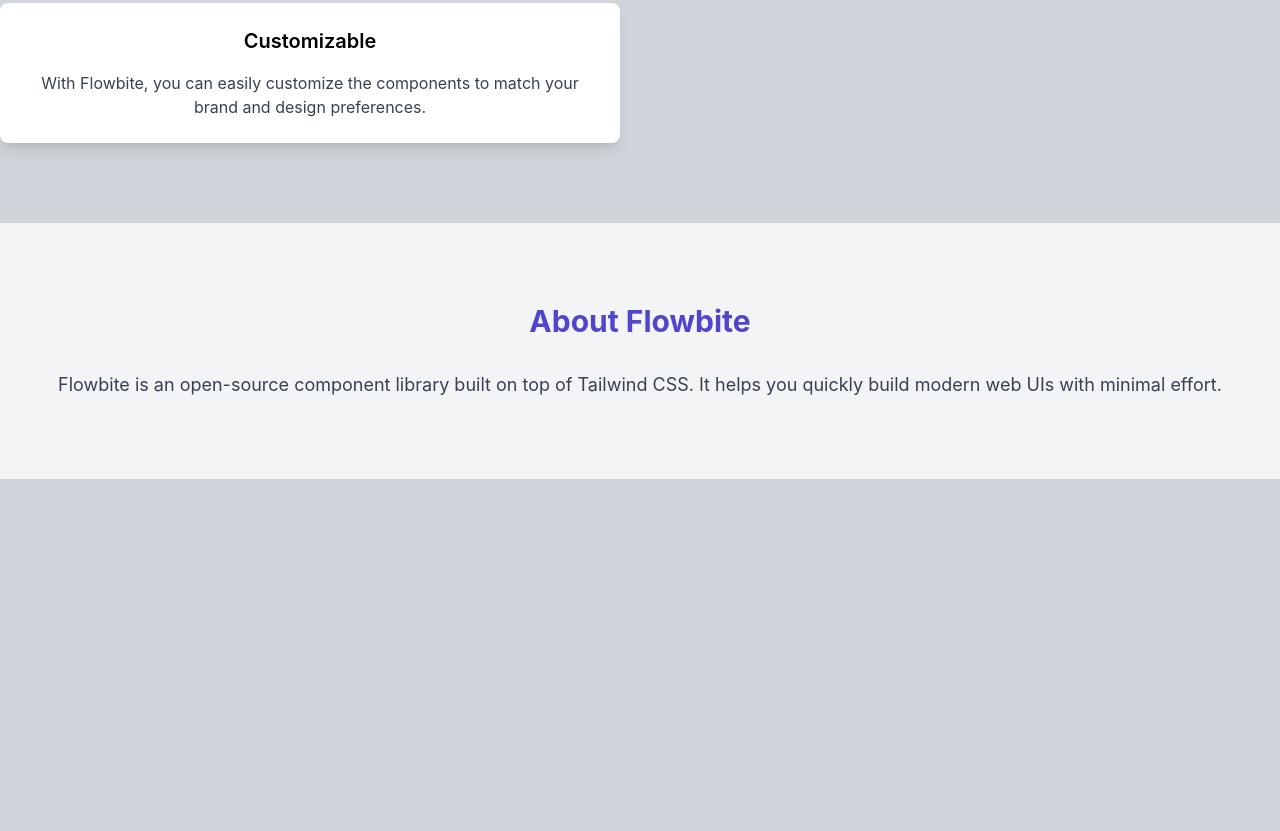
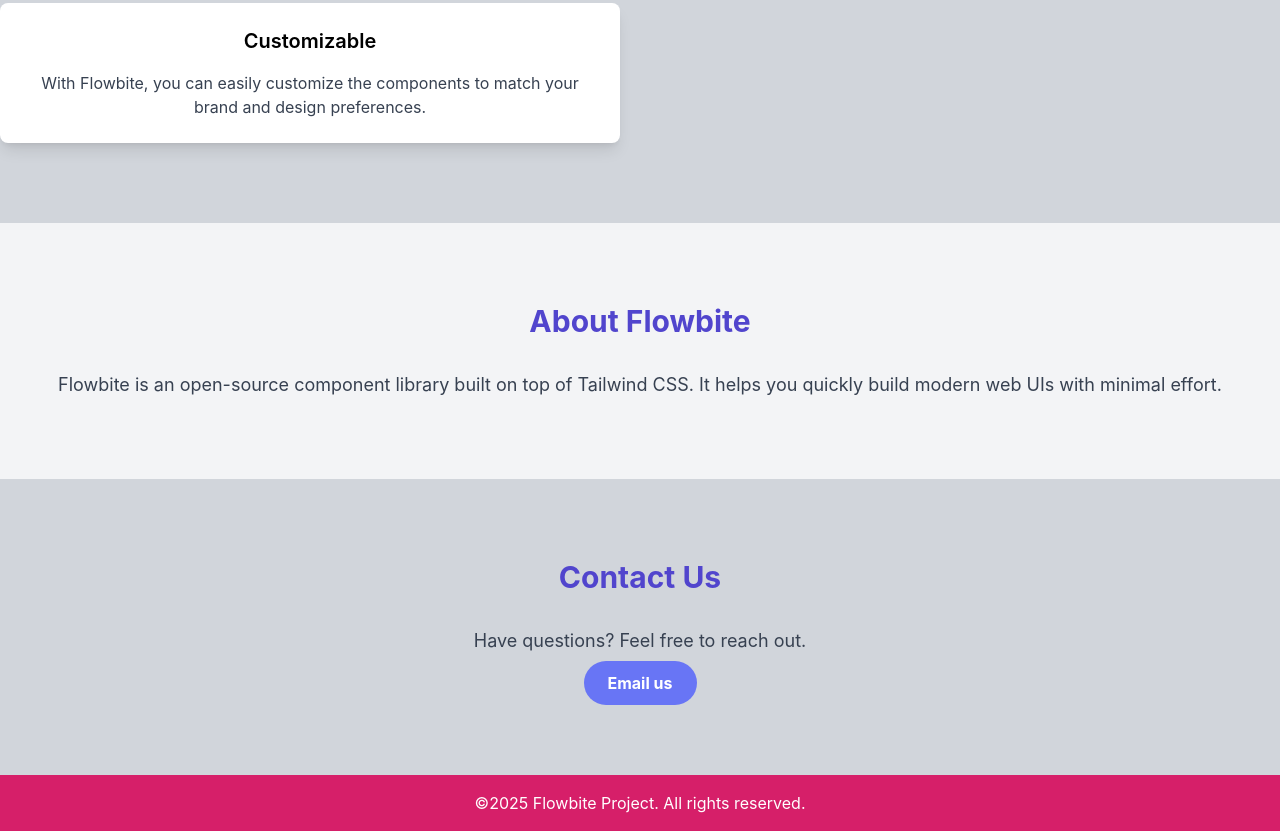
Before and after one commit to Jaithra79/TailFlow-using-Tailwind-CSS-and-Flowbite, a plain HTML site: page index.html in a window 1280 px wide. Shown: the part 689-1520 px from the top of the page. Before the commit the page ends 1328 px from the top, so only its background shows below. Drawn offline with nearby package versions, Linux system fonts and the light colour scheme.

Commit message:
Completed

```diff
--- a/index.html
+++ b/index.html
@@ -33,7 +33,7 @@
     </section>
 
     <!-----Features section---->
-    <section id="Features" class="py-20">
+    <section id="features" class="py-20">
         <div class="container mx-auto text-center">
             <h2 class="text-3xl font-bold text-indigo-700 mb-8">Features</h2>
             <div class="grid grid-cols-1 sm:grid-cols-2 lg:grid-cols gap-10">
@@ -69,9 +69,19 @@
 
     <!---Contact Section--->
     <section id="contact" class="py-20">
-
+        <div class="container mx-auto text-center">
+            <h2 class="text-3xl font-bold text-indigo-700 mb-8">Contact Us</h2>
+            <p class="text-lg text-gray-700 mb-4">Have questions? Feel free to reach out.</p>
+            <a href="mailto:contact@flowbite.com" class="bg-indigo-500 px-6 py-3 rounded-full text-white font-bold hover:bg-indigo-600 transition-all">Email us</a>
+        </div>
     </section>
 
+    <!-----Footer----->
+    <footer class="bg-pink-600 text-white py-4">
+        <div class="container mx-auto text-center">
+            <p>&copy;2025 Flowbite Project. All rights reserved.</p>
+        </div>
+    </footer>
 
     <script src="https://cdn.jsdelivr.net/npm/flowbite@1.6.0/dist/flowbite.min.js"></script>
 </body>
```
